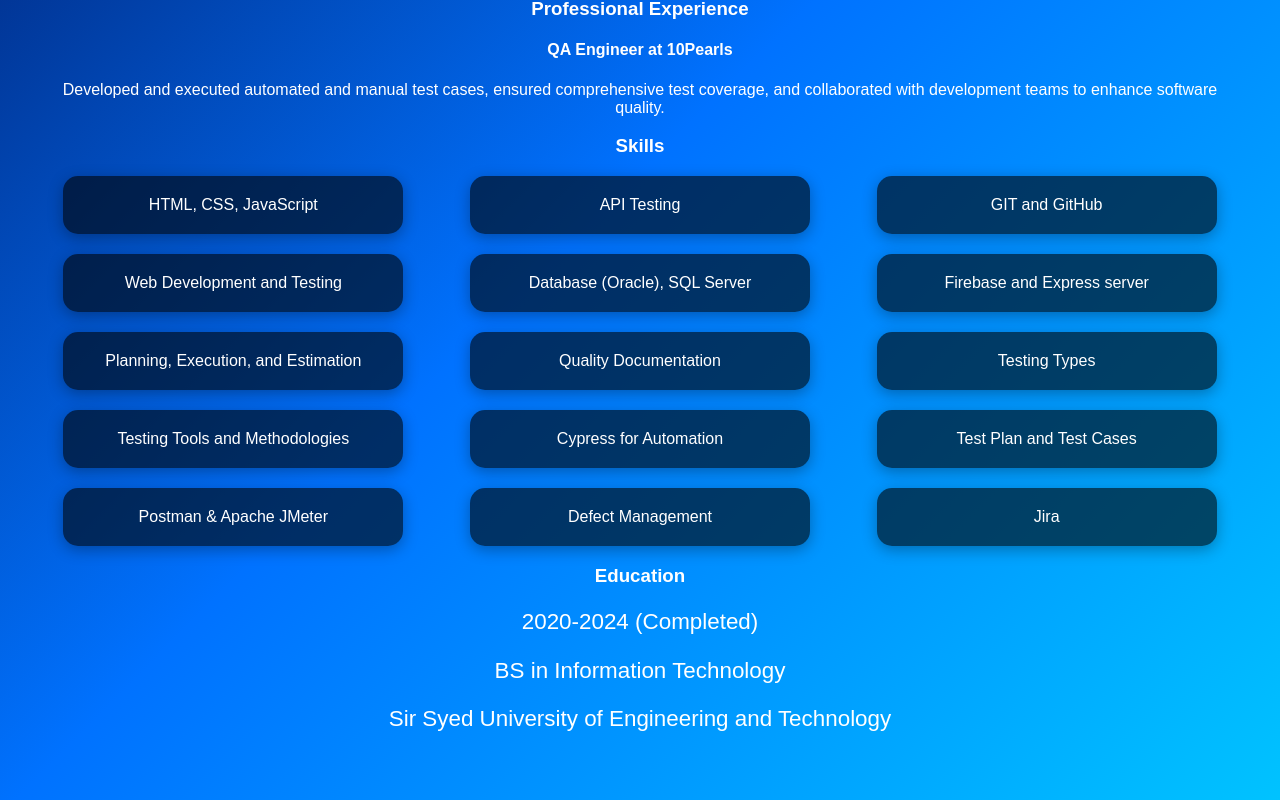
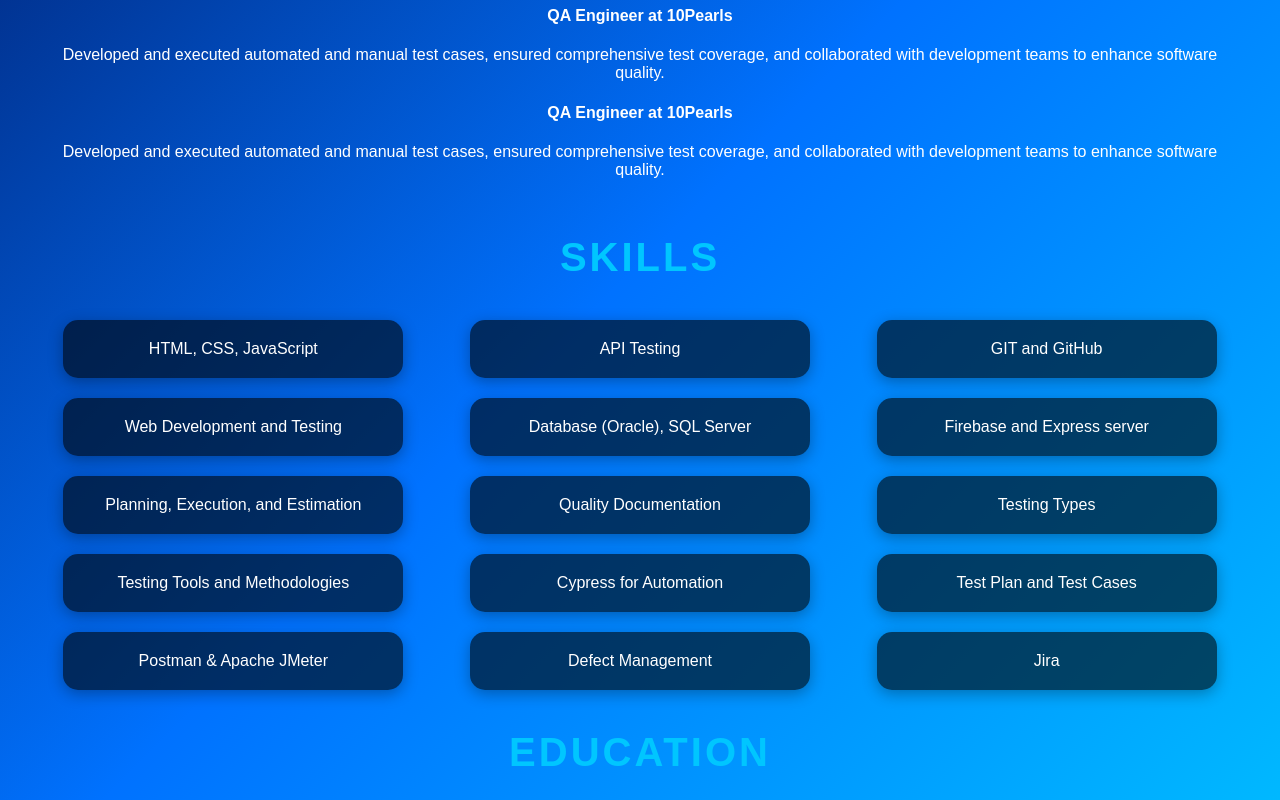
Before and after one commit to musharraf-hussain-uni/Portfolio, a React (Create React App) app: page / in a window 1280 px wide. Shown: the part 1380-2180 px from the top of the page. Built offline with nearby package versions, Linux system fonts and the light colour scheme.

Commit message:
animation for about page

```diff
--- a/src/components/About.jsx
+++ b/src/components/About.jsx
@@ -1,12 +1,43 @@
-import React from "react";
+import React, { useEffect } from "react";
 import "../styles/About.css";
 
 const About = () => {
+  useEffect(() => {
+    const sections = document.querySelectorAll(".fade-in"); // Select all sections to be animated
+
+    const options = {
+      root: null, // Use the viewport as the root
+      threshold: 0.1, // Trigger when 10% of the element is visible
+    };
+
+    const observer = new IntersectionObserver((entries) => {
+      entries.forEach((entry) => {
+        if (entry.isIntersecting) {
+          entry.target.classList.add("show"); // Add show class when in view
+          entry.target.classList.remove("hide"); // Remove hide class when in view
+        } else {
+          entry.target.classList.remove("show"); // Remove show class when out of view
+          entry.target.classList.add("hide"); // Add hide class when out of view
+        }
+      });
+    }, options);
+
+    sections.forEach((section) => {
+      observer.observe(section); // Start observing each section
+    });
+
+    return () => {
+      sections.forEach((section) => {
+        observer.unobserve(section); // Clean up observers on component unmount
+      });
+    };
+  }, []);
+
   return (
     <section id="about" className="about-section">
       <div className="about-content">
         {/* About Me Section */}
-        <div className="about-me">
+        <div className="about-me fade-in">
           <h2 className="about-heading">About Me</h2>
           <p className="about-description">
             Hi, I'm Musharraf Hussain, a dedicated QA Automation Engineer with
@@ -19,7 +50,7 @@ const About = () => {
         </div>
 
         {/* Professional Experience Section */}
-        <div className="experience-section">
+        <div className="experience-section fade-in">
           <h3 className="section-heading">Professional Experience</h3>
           <div className="experience-item">
             <h4 className="company-name">QA Engineer at 10Pearls</h4>
@@ -29,8 +60,6 @@ const About = () => {
               teams to enhance software quality.
             </p>
           </div>
-
-          <h3 className="section-heading">Professional Experience</h3>
           <div className="experience-item">
             <h4 className="company-name">QA Engineer at 10Pearls</h4>
             <p className="experience-description">
@@ -42,7 +71,7 @@ const About = () => {
         </div>
 
         {/* Skills Section */}
-        <div className="skills-section">
+        <div className="skills-section fade-in">
           <h3 className="section-heading">Skills</h3>
           <div className="skills-grid">
             <div className="skill-item">HTML, CSS, JavaScript</div>
@@ -66,7 +95,7 @@ const About = () => {
         </div>
 
         {/* Education Section */}
-        <div className="education-section">
+        <div className="education-section fade-in">
           <h3 className="section-heading">Education</h3>
           <div className="education-item">
             <p>2020-2024 (Completed)</p>
--- a/src/styles/About.css
+++ b/src/styles/About.css
@@ -3,7 +3,6 @@
   background: linear-gradient(135deg, #021157, #0072ff, #00c6ff);
   color: #ffffff;
   font-family: 'Poppins', sans-serif;
-
   text-align: center;
 }
 
@@ -12,18 +11,37 @@
   margin: 0 auto;
   padding: 0 20px;
 }
+
+.fade-in {
+  opacity: 0; /* Initial state */
+  transform: translateY(20px); /* Start 20px lower */
+  transition: opacity 0.5s ease, transform 0.5s ease; /* Smooth transition */
+}
+
+/* Show class to fade in */
+.show {
+  opacity: 1; /* Fully visible */
+  transform: translateY(0); /* Original position */
+}
+
+/* Hide class to fade out */
+.hide {
+  opacity: 0; /* Fade out */
+  transform: translateY(20px); /* Slide down */
+}
+
 .about-me {
   background: linear-gradient(135deg, rgba(0, 114, 255, 0.8), rgba(0, 198, 255, 0.8)); /* Gradient background */
   border-radius: 15px; /* Rounded corners */
   padding: 30px; /* Increased padding */
   margin: 20px 0; /* Space above and below */
-  transition: transform 0.3s, box-shadow 0.3s; /* Smooth transition for hover */
 }
 
 .about-me:hover {
   transform: translateY(-5px); /* Raise on hover */
   box-shadow: 0 6px 25px rgba(0, 0, 0, 0.4); /* Darker shadow on hover */
 }
+
 .about-heading {
   font-size: 1.8rem; /* Larger font size for heading */
   color: #ffffff; /* White color for heading */
@@ -31,16 +49,6 @@
   text-align: center; /* Center the heading */
   text-transform: uppercase; /* Uppercase letters */
   letter-spacing: 2px; /* Spacing between letters */
-}
-.about-heading .section-heading{
-    text-align: center;
-  font-size: 2.5rem;
-  margin-bottom: 40px;
-  color: #00c6ff;
-  text-transform: uppercase;
-  letter-spacing: 3px;
-  position: relative;
-  display: inline-block;
 }
 
 .about-description {
@@ -51,70 +59,18 @@
   padding: 0 10px; /* Side padding for text */
 }
 
-.section-title {
-  font-size: 2.5em;
-  margin-bottom: 15px;
-  color: #00e6ff;
+.section-heading {
+  font-size: 2.5rem;
+  margin-bottom: 40px;
+  color: #00c6ff;
   text-transform: uppercase;
-  text-shadow: 1px 1px 8px #000;
-  animation: slideInFromBottom 1.5s ease-in-out;
+  letter-spacing: 3px;
+  position: relative;
+  display: inline-block;
 }
 
-.experience-list,
-.skills-list {
-  list-style: none;
-  padding-left: 0;
-  margin-bottom: 30px;
+.experience-item, .skills-item {
+  /* Add any additional styling you need for items */
 }
 
-.experience-list li,
-.skills-list li {
-  font-size: 1.3em;
-  margin: 10px 0;
-  color: #ffffff;
-  transition: color 0.3s ease-in-out;
-}
-
-.experience-list li:hover,
-.skills-list li:hover {
-  color: #00e6ff;
-}
-
-.education-item {
-  font-size: 1.4em;
-  color: #ffffff;
-  margin-bottom: 15px;
-  animation: fadeIn 1.7s ease-in-out;
-}
-
-/* Animations */
-@keyframes fadeIn {
-  from {
-    opacity: 0;
-  }
-  to {
-    opacity: 1;
-  }
-}
-
-@keyframes slideInFromLeft {
-  from {
-    transform: translateX(-60px);
-    opacity: 0;
-  }
-  to {
-    transform: translateX(0);
-    opacity: 1;
-  }
-}
-
-@keyframes slideInFromBottom {
-  from {
-    transform: translateY(60px);
-    opacity: 0;
-  }
-  to {
-    transform: translateY(0);
-    opacity: 1;
-  }
-}
+/* Additional styles for the rest of your sections... */
```
